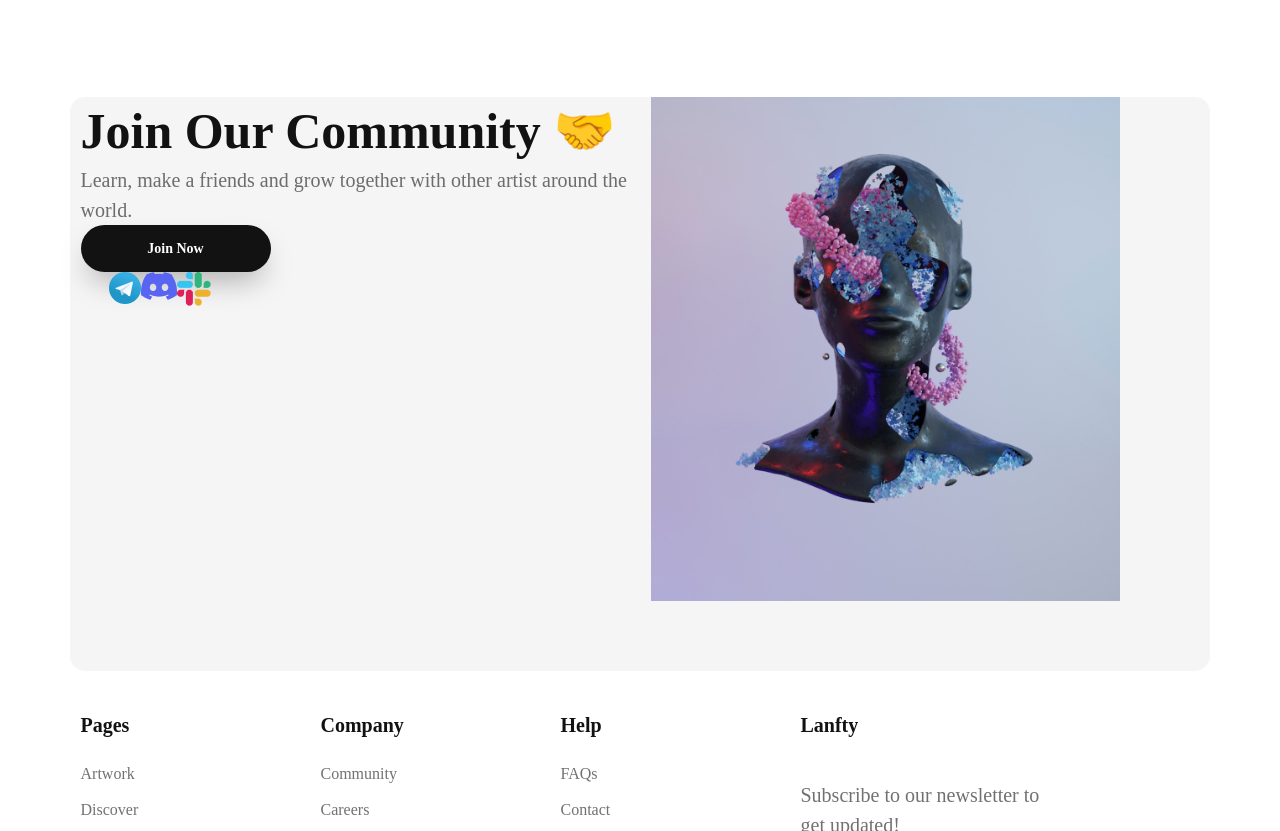
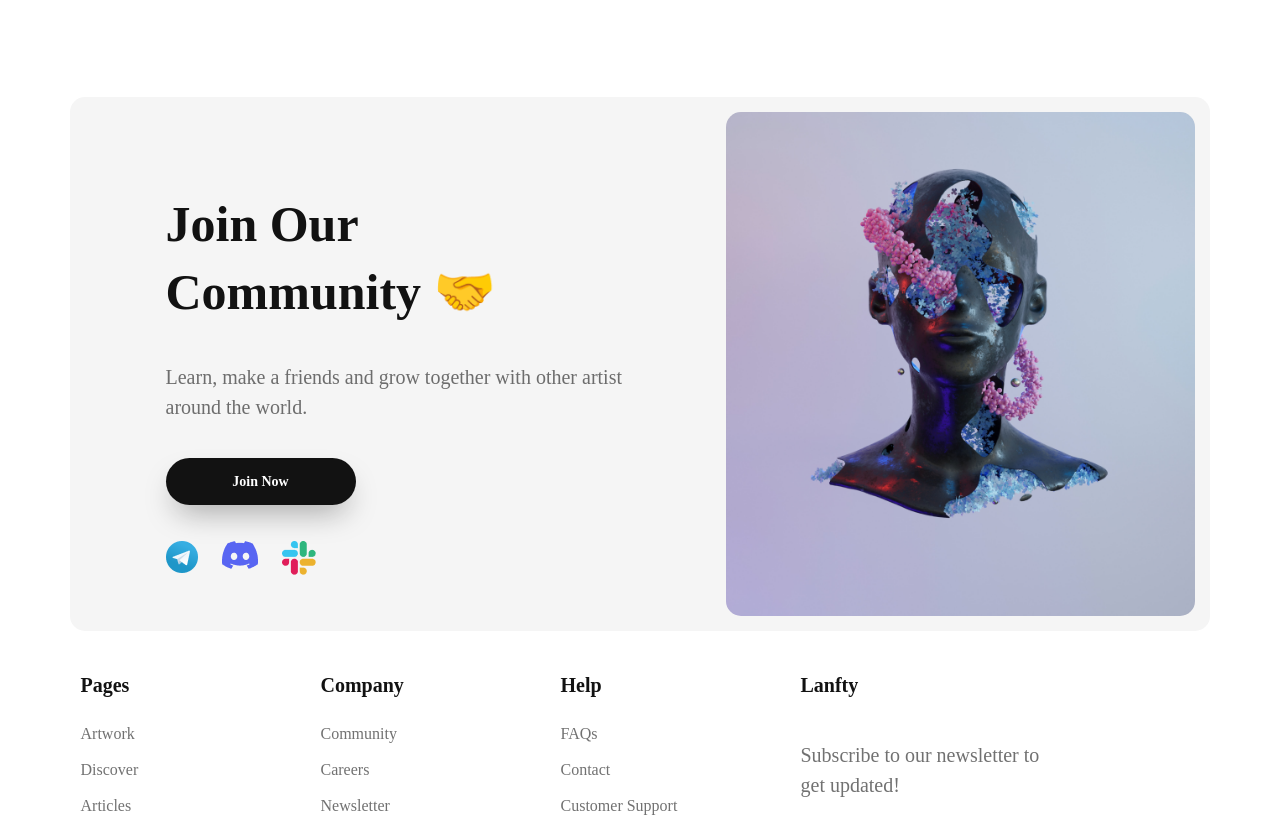
Before and after one commit to Diskrize/Landing-Page, a website: page index.html in a window 1280 px wide. Shown: the part 3390-4221 px from the top of the page. Drawn offline with nearby package versions, Linux system fonts and the light colour scheme; files whose address does not match are found by name.

Commit message:
layout community section

```diff
--- a/css/style.css
+++ b/css/style.css
@@ -505,14 +505,23 @@ h1,h2,h3,h4,h5,h6{font-size: inherit;font-weight: 400;}
 
                                                     /*COMMUNITY SECTION*/
 .wrapper_community {
-    height: 574px;
     margin-top: 100px;
     background: #F5F5F5;
     border-radius: 15px;
 }
+.community_info {
+    margin: 93px 0 0 85px;
+}
 .community_img {
+    display: flex;
+    justify-content: end;
+    align-content: center;
+}
+.community_img img {
     max-width: 469px;
     max-height: 514px;
+    border-radius: 15px;
+    margin: 15px 5px 15px 0;
 }
 .community_title {
     font-family: 'Manrope', serif;
@@ -521,6 +530,7 @@ h1,h2,h3,h4,h5,h6{font-size: inherit;font-weight: 400;}
     font-size: 50px;
     line-height: 68px;
     color: #121212;
+    width: 440px;
 }
 .community_sub_title {
     font-family: 'Mulish', serif;
@@ -529,6 +539,8 @@ h1,h2,h3,h4,h5,h6{font-size: inherit;font-weight: 400;}
     font-size: 20px;
     line-height: 30px;
     color: rgba(18, 18, 18, 0.6);
+    width: 509px;
+    margin-top: 36px;
 }
 .community_btn {
     display: flex;
@@ -545,8 +557,20 @@ h1,h2,h3,h4,h5,h6{font-size: inherit;font-weight: 400;}
     color: #FFFFFF;
     width: 190px;
     height: 47px;
+    margin-top: 36px;
 }
-                                                        /*FOOTER*/
+.community_social {
+    margin-top: 36px;
+
+}
+.community_social ul {
+    padding: 0;
+}
+.community_social ul li:not(:first-child) {
+    margin-left: 24px;
+}
+
+                                                    /*FOOTER*/
 
 .footer_title_name {
     margin-bottom: 25px;
--- a/index.html
+++ b/index.html
@@ -260,6 +260,7 @@
         <div class="container wrapper_community">
             <div class="row">
                 <div class="col-6">
+                    <div class="community_info">
                         <div class="community_title">
                             Join Our Community 🤝
                         </div>
@@ -267,7 +268,7 @@
                             Learn, make a friends and grow together with other artist around the world.
                         </div>
                         <div class="community_btn">Join Now</div>
-                    <div>
+                        <div class="community_social">
                             <ul class="flex">
                                 <li><a href=""><img src="img/telegram_img.png" alt=""></a></li>
                                 <li><a href=""><img src="img/discord_image.png" alt=""></a></li>
@@ -275,8 +276,9 @@
                             </ul>
                         </div>
                     </div>
-                <div class="col-6">
-                    <img class="community_img" src="img/community.png" alt="">
+                </div>
+                <div class="col-6 community_img">
+                    <img src="img/community.png" alt="">
                 </div>
             </div>
         </div>
```
Lines whose indentation alone changed are shown as unchanged.
